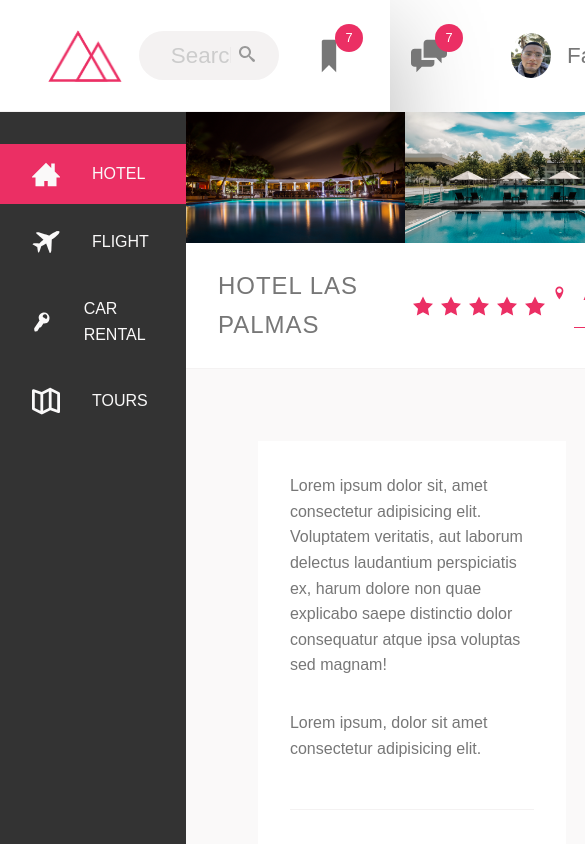
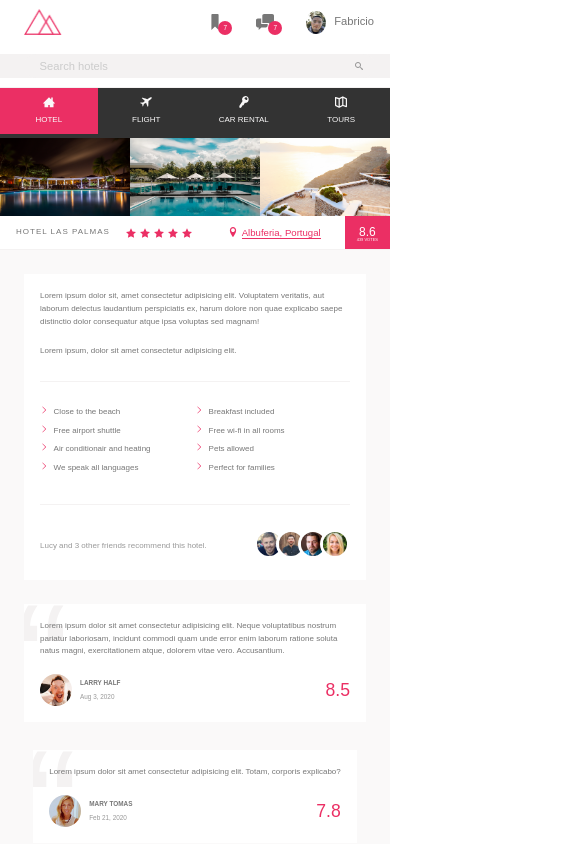
Before and after one commit to codecallogic/trillo, a React (Create React App) app: page / in a window 390 px wide. Shown: the top 844 px of the page, 585 px wide, since content can reach past the window. Built offline with nearby package versions, Linux system fonts and the light colour scheme.

Commit message:
completed respnnsive design

```diff
--- a/src/_base.scss
+++ b/src/_base.scss
@@ -18,6 +18,10 @@
 }
 
 $bp-largest: 81rem;
+$bp-large: 71.875rem;
+$bp-medium: 46.875rem;
+$bp-small: 34.375rem;
+$bp-extra-small: 28.125rem;
 
 * {
     margin: 0;
@@ -32,6 +36,11 @@ $bp-largest: 81rem;
 
 html {
     box-sizing: border-box;
+    font-size: 62.5%;
+
+    @media only screen and (max-width: $bp-large){
+        font-size: 50%;
+    }
 }
 
 body {
--- a/src/_components.scss
+++ b/src/_components.scss
@@ -14,6 +14,12 @@
     display: flex;
     align-items: center;
     justify-content: center;
+
+    @media only screen and (max-width: $bp-small){
+        order: 1;
+        flex: 0 0 100%;
+        background-color: var(--color-grey-light-2);background-color: var(--color-grey-light-2);
+    }
 
     &_input {
         font-family: inherit;
@@ -126,11 +132,20 @@
     list-style: none;
     margin-top: 2rem;
 
+    @media only screen and (max-width: $bp-medium){
+        display: flex;
+        margin: 0;
+    }
+
     &_item {
         position: relative;
 
         &:not(:last-child){
              margin-bottom: .5rem;
+        }
+
+        @media only screen and (max-width: $bp-medium){
+            flex: 1;
         }
     }
 
@@ -167,6 +182,17 @@
         align-items: center;
         position: relative;
         z-index: 10;
+
+        @media only screen and (max-width: $bp-medium){
+            justify-content: center;
+            padding: 2rem;
+        }
+
+        @media only screen and (max-width: $bp-small){
+            flex-direction: column;
+            padding: 1rem .5rem;
+        }
+
     }
 
     &_icon {
@@ -174,6 +200,13 @@
         height: 1.75rem;
         margin-right: 2rem;
         fill: currentColor;
+
+        @media only screen and (max-width: $bp-small){
+            margin-right: 0;
+            margin-bottom: .7rem;
+            width: 1.5rem;
+            height: 1.5rem;
+        }
     }
 }
 
@@ -182,6 +215,10 @@
     color: var(--color-grey-light-4);
     text-align: center;
     padding: 2.5rem;
+
+    @media only screen and (max-width: $bp-medium){
+        display: none;
+    }
 }
 
 .gallery {
@@ -204,6 +241,11 @@
         text-transform: uppercase;
         letter-spacing: 1px;
         padding: 1.5rem 2rem;
+
+        @media only screen and (max-width: $bp-small){
+            font-size: 1rem;
+            padding: 1.25rem 2rem;
+        }
     }
 
     &-stars {
@@ -235,17 +277,30 @@
         flex-direction: column;
         align-items: center;
         justify-content: center;
+
+        @media only screen and (max-width: $bp-small){
+            padding: 0 1.5rem;
+        }
+
     }
 
     &-rating-average {
         font-size: 2.2rem;
         font-weight: 300;
         margin-bottom: -5px;
+
+        @media only screen and (max-width: $bp-small){
+            font-size: 1.5rem;
+        }
     }
 
     &-rating-count {
         font-size: .8rem;
         text-transform: uppercase;
+
+        @media only screen and (max-width: $bp-small){
+            font-size: .5rem;
+        }
     }
 }
 
@@ -334,11 +389,14 @@
         // background-size: cover;
 
         // newer-browsers - mask
-        background-color: var(--color-primary);
-        -webkit-mask-image: url('/images/chevron-thin-right.svg');
-        -webkit-mask-size: cover;
-        mask-image: url('/images/chevron-thin-right.svg');
-        mask-size: cover;
+        @supports (-webkit-mask-imaeg: url()) or (mask-image: url()){
+            background-color: var(--color-primary);
+            -webkit-mask-image: url('/images/chevron-thin-right.svg');
+            -webkit-mask-size: cover;
+            mask-image: url('/images/chevron-thin-right.svg');
+            mask-size: cover;
+            // background-image: none;
+        }
     }
 
 
@@ -368,7 +426,7 @@
         border: 3px solid white;
 
         &:not(:last-child){
-            margin-right: -1.5rem;
+            margin-right: -1rem;
         }
     }
 }
--- a/src/_layout.scss
+++ b/src/_layout.scss
@@ -1,5 +1,5 @@
 .container {
-    max-width: 85rem;
+    max-width: 120rem;
     margin: 4rem auto;
     background-color: var(--color-grey-light-2);
     // background-image: url('/images/crunchycake.gif');
@@ -10,6 +10,8 @@
 
     @media only screen and (max-width: $bp-largest){
         margin: 0;
+        max-width: 100%;
+        width: 100%;
     }
 }
 
@@ -21,10 +23,20 @@
     justify-content: space-between;
     align-items: center;
     font-size: 1.4rem;
+
+    @media only screen and (max-width: $bp-extra-small){
+        flex-wrap: wrap;
+        height: 11rem;
+        align-content: space-around;
+    }
 }
 
 .content {
     display: flex;
+
+    @media only screen and (max-width: $bp-medium){
+        flex-direction: column;
+    }
 }
 
 .sidebar {
@@ -46,6 +58,14 @@
     padding: 4.5rem;
     background-color: var(--color-grey-light-1);
     border-bottom: var(--line);
+
+    @media only screen and (max-width: $bp-medium){
+        padding: 3rem;
+    }
+
+    @media only screen and (max-width: $bp-small){
+        flex-direction: column;
+    }
 }
 
 .description {
@@ -55,6 +75,11 @@
     margin-right: 4.5rem;
     padding: 2rem;
     height: 100%;
+
+    @media only screen and (max-width: $bp-small){
+        margin-right: 0;
+        margin-bottom: 3rem;
+    }
 }
 
 .user-reviews {
--- a/src/app/App.css
+++ b/src/app/App.css
@@ -22,7 +22,11 @@
   box-sizing: inherit; }
 
 html {
-  box-sizing: border-box; }
+  box-sizing: border-box;
+  font-size: 62.5%; }
+  @media only screen and (max-width: 71.875rem) {
+    html {
+      font-size: 50%; } }
 
 body {
   font-family: "Opens sans", sans-serif;
@@ -43,6 +47,12 @@ body {
   display: flex;
   align-items: center;
   justify-content: center; }
+  @media only screen and (max-width: 34.375rem) {
+    .search {
+      order: 1;
+      flex: 0 0 100%;
+      background-color: var(--color-grey-light-2);
+      background-color: var(--color-grey-light-2); } }
   .search_input {
     font-family: inherit;
     font-size: inherit;
@@ -116,10 +126,17 @@ body {
   font-size: 1rem;
   list-style: none;
   margin-top: 2rem; }
+  @media only screen and (max-width: 46.875rem) {
+    .side-nav {
+      display: flex;
+      margin: 0; } }
   .side-nav_item {
     position: relative; }
     .side-nav_item:not(:last-child) {
       margin-bottom: .5rem; }
+    @media only screen and (max-width: 46.875rem) {
+      .side-nav_item {
+        flex: 1; } }
   .side-nav_item::before {
     content: "";
     position: absolute;
@@ -145,17 +162,34 @@ body {
     align-items: center;
     position: relative;
     z-index: 10; }
+    @media only screen and (max-width: 46.875rem) {
+      .side-nav_link:link, .side-nav_link:visited {
+        justify-content: center;
+        padding: 2rem; } }
+    @media only screen and (max-width: 34.375rem) {
+      .side-nav_link:link, .side-nav_link:visited {
+        flex-direction: column;
+        padding: 1rem .5rem; } }
   .side-nav_icon {
     width: 1.75rem;
     height: 1.75rem;
     margin-right: 2rem;
     fill: currentColor; }
+    @media only screen and (max-width: 34.375rem) {
+      .side-nav_icon {
+        margin-right: 0;
+        margin-bottom: .7rem;
+        width: 1.5rem;
+        height: 1.5rem; } }
 
 .legal {
   font-size: 1.2rem;
   color: var(--color-grey-light-4);
   text-align: center;
   padding: 2.5rem; }
+  @media only screen and (max-width: 46.875rem) {
+    .legal {
+      display: none; } }
 
 .gallery {
   display: flex; }
@@ -173,6 +207,10 @@ body {
     text-transform: uppercase;
     letter-spacing: 1px;
     padding: 1.5rem 2rem; }
+    @media only screen and (max-width: 34.375rem) {
+      .overview-heading {
+        font-size: 1rem;
+        padding: 1.25rem 2rem; } }
   .overview-stars {
     margin-right: auto;
     display: flex; }
@@ -195,13 +233,22 @@ body {
     flex-direction: column;
     align-items: center;
     justify-content: center; }
+    @media only screen and (max-width: 34.375rem) {
+      .overview-rating {
+        padding: 0 1.5rem; } }
   .overview-rating-average {
     font-size: 2.2rem;
     font-weight: 300;
     margin-bottom: -5px; }
+    @media only screen and (max-width: 34.375rem) {
+      .overview-rating-average {
+        font-size: 1.5rem; } }
   .overview-rating-count {
     font-size: .8rem;
     text-transform: uppercase; }
+    @media only screen and (max-width: 34.375rem) {
+      .overview-rating-count {
+        font-size: .5rem; } }
 
 .btn-inline {
   border: none;
@@ -257,12 +304,14 @@ body {
     display: inline-block;
     height: 1rem;
     width: 1rem;
-    margin-right: .7rem;
-    background-color: var(--color-primary);
-    -webkit-mask-image: url("/images/chevron-thin-right.svg");
-    -webkit-mask-size: cover;
-    mask-image: url("/images/chevron-thin-right.svg");
-    mask-size: cover; }
+    margin-right: .7rem; }
+    @supports (-webkit-mask-imaeg: url()) or (mask-image: url()) {
+      .list-item::before {
+        background-color: var(--color-primary);
+        -webkit-mask-image: url("/images/chevron-thin-right.svg");
+        -webkit-mask-size: cover;
+        mask-image: url("/images/chevron-thin-right.svg");
+        mask-size: cover; } }
 
 .recommend {
   font-size: 1rem;
@@ -278,7 +327,7 @@ body {
     border-radius: 50%;
     border: 3px solid white; }
     .recommend-photo:not(:last-child) {
-      margin-right: -1.5rem; }
+      margin-right: -1rem; }
 
 .review {
   background-color: #fff;
@@ -368,14 +417,16 @@ body {
     outline: none; }
 
 .container {
-  max-width: 85rem;
+  max-width: 120rem;
   margin: 4rem auto;
   background-color: var(--color-grey-light-2);
   box-shadow: var(--shadow-dark);
   min-height: 50rem; }
   @media only screen and (max-width: 81rem) {
     .container {
-      margin: 0; } }
+      margin: 0;
+      max-width: 100%;
+      width: 100%; } }
 
 .header {
   height: 7rem;
@@ -385,9 +436,17 @@ body {
   justify-content: space-between;
   align-items: center;
   font-size: 1.4rem; }
+  @media only screen and (max-width: 28.125rem) {
+    .header {
+      flex-wrap: wrap;
+      height: 11rem;
+      align-content: space-around; } }
 
 .content {
   display: flex; }
+  @media only screen and (max-width: 46.875rem) {
+    .content {
+      flex-direction: column; } }
 
 .sidebar {
   background-color: var(--color-grey-dark-1);
@@ -406,6 +465,12 @@ body {
   padding: 4.5rem;
   background-color: var(--color-grey-light-1);
   border-bottom: var(--line); }
+  @media only screen and (max-width: 46.875rem) {
+    .detail {
+      padding: 3rem; } }
+  @media only screen and (max-width: 34.375rem) {
+    .detail {
+      flex-direction: column; } }
 
 .description {
   background-color: white;
@@ -414,6 +479,10 @@ body {
   margin-right: 4.5rem;
   padding: 2rem;
   height: 100%; }
+  @media only screen and (max-width: 34.375rem) {
+    .description {
+      margin-right: 0;
+      margin-bottom: 3rem; } }
 
 .user-reviews {
   flex: 1;
```
